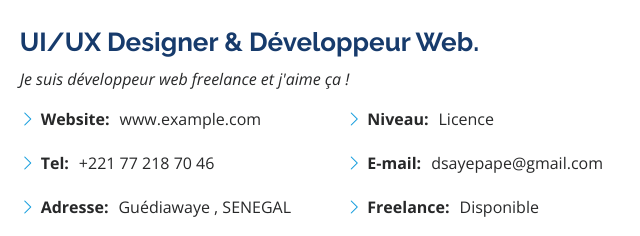
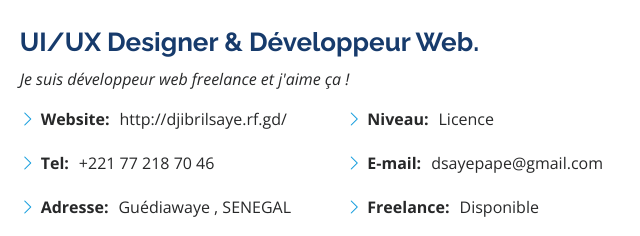
Before and after one commit to Dsaye/MonPortfoli, a plain HTML site: page index.html in a window 1280 px wide. Shown: the part 1013-1249 px from the top of the page, 619-1259 px from the left. Drawn offline with nearby package versions, Linux system fonts and the light colour scheme.

Commit message:
Update index.html

```diff
--- a/index.html
+++ b/index.html
@@ -98,7 +98,7 @@
               <div class="col-lg-6">
                 <ul>
                   <!-- <li><i class="bi bi-chevron-right"></i> <strong>Date de naissance:</strong> <span> 23 Août </span></li> -->
-                  <li><i class="bi bi-chevron-right"></i> <strong>Website:</strong> <span>www.example.com</span></li>
+                  <li><i class="bi bi-chevron-right"></i> <strong>Website:</strong> <span>http://djibrilsaye.rf.gd/</span></li>
                   <li><i class="bi bi-chevron-right"></i> <strong>Tel:</strong> <span>+221 77 218 70 46</span></li>
                   <li><i class="bi bi-chevron-right"></i> <strong>Adresse:</strong> <span>Guédiawaye , SENEGAL</span></li>
                 </ul>
```
